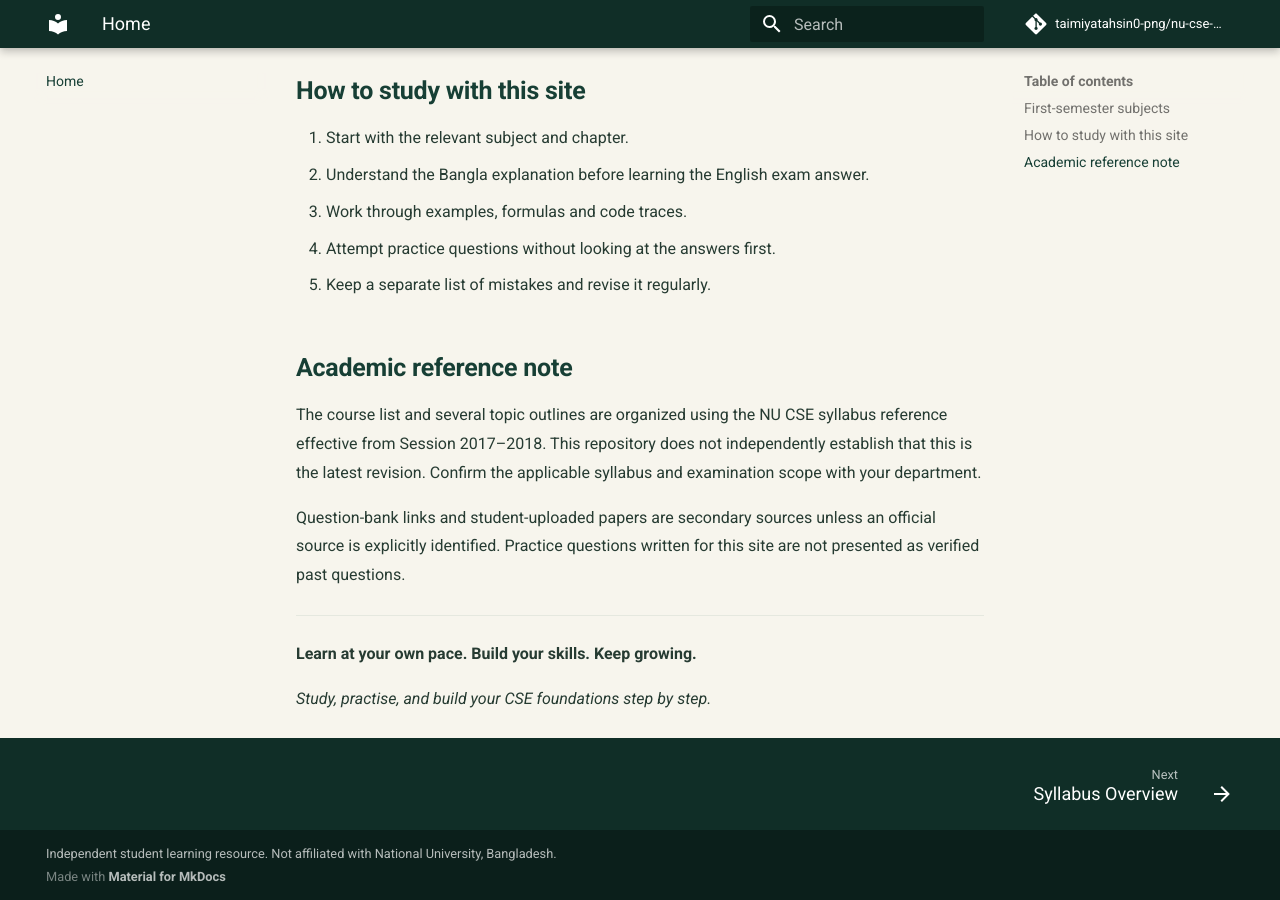
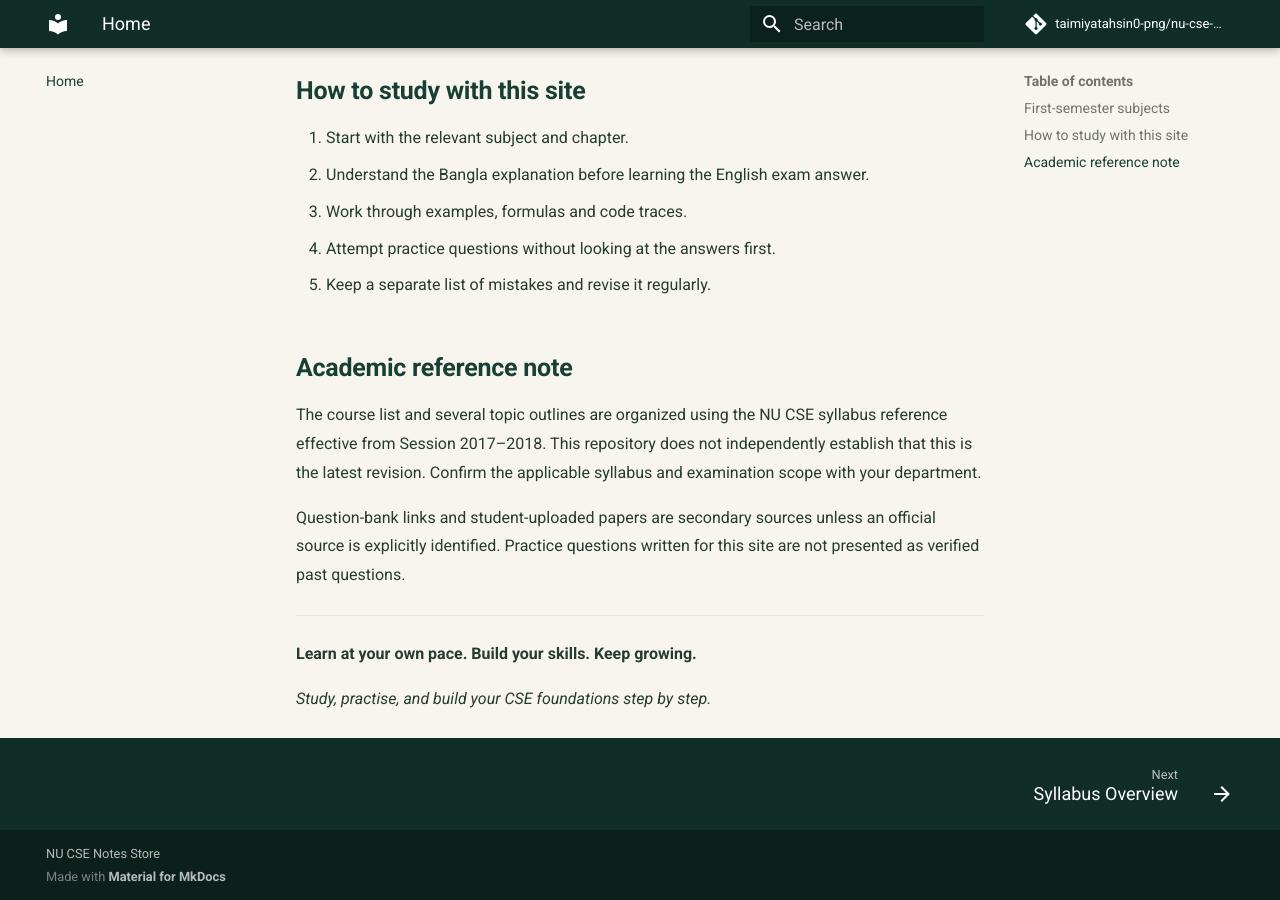
Before and after one commit to taimiyatahsin0-png/nu-cse-notes-store, an MkDocs documentation site: the page built from docs/index.md, in a window 1280 px wide and 900 px high, scrolled down 1485 px. Built offline with MkDocs 1.6.1 and Material for MkDocs 9.7.7, drawn with Linux system fonts in a browser that asks for light colours; comment, search, counter and statistics services are not loaded.

Commit message:
Remove National University non-affiliation disclaimer

```diff
--- a/mkdocs.yml
+++ b/mkdocs.yml
@@ -60,4 +60,4 @@ extra_javascript:
 extra_css:
   - stylesheets/extra.css
 
-copyright: Independent student learning resource. Not affiliated with National University, Bangladesh.
+copyright: NU CSE Notes Store
```
